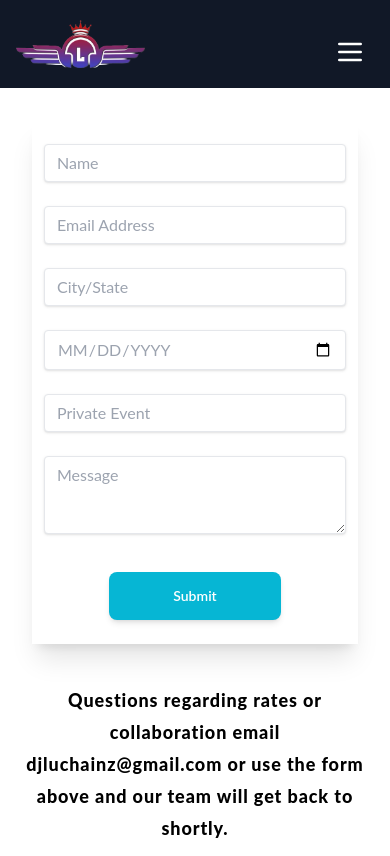
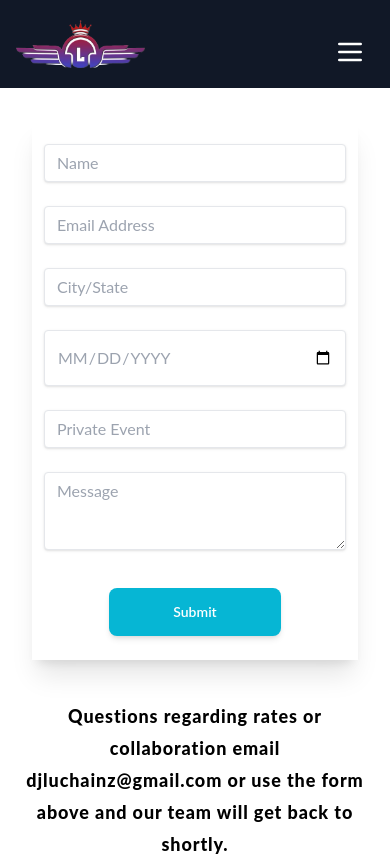
Before and after one commit to lamboprogramming/vercel-launch, a Next.js app in the folder djluchainz/: page /contact in a window 390 px wide. Shown: the top 856 px of the page. Built offline with nearby package versions, Linux system fonts and the light colour scheme.

Commit message:
padding top for mobile date

```diff
--- a/djluchainz/components/ContactForm.jsx
+++ b/djluchainz/components/ContactForm.jsx
@@ -48,7 +48,7 @@ const ContactForm = () => {
         </div>
       {/* Date */}
         <div className="mb-6 ">
-          <input type="date" placeholder='MM-DD-YYYY' className="w-full px-3 py-2 leading-tight text-gray-400 uppercase bg-white border rounded shadow appearance-none focus:outline-none focus:bg-white focus:border-blue-600" name="date" />
+          <input type="date" placeholder='MM-DD-YYYY' className="w-full px-3 py-4 leading-tight text-gray-400 uppercase bg-white border rounded shadow appearance-none md:py-2 focus:outline-none focus:bg-white focus:border-blue-600" name="date" />
         </div>
       {/* Category */}
         <div className="mb-6 ">
```
